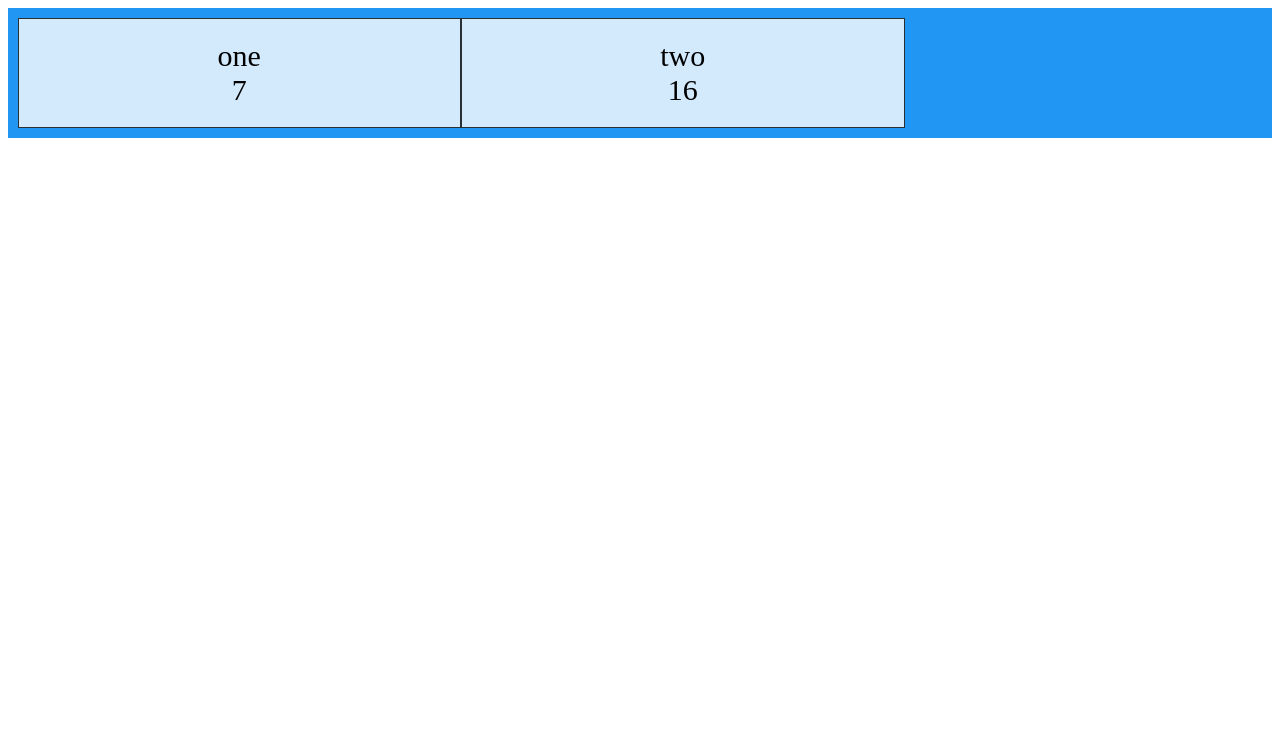
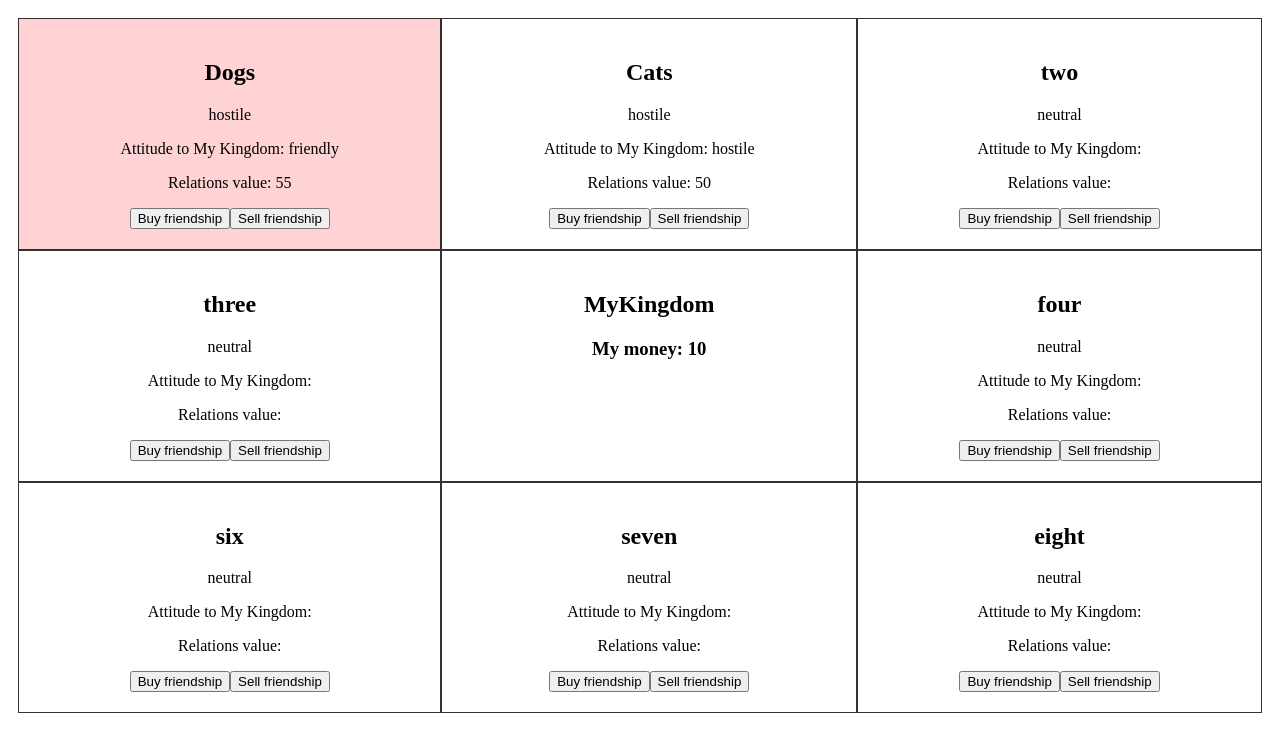
Before and after one commit to DabTheMatt/balance_2, a React (Create React App) app: page /balance_2/game in a window 1280 px wide. Shown: the top 752 px of the page. Built offline with nearby package versions, Linux system fonts and the light colour scheme.

Commit message:
buy sell colors

```diff
--- a/src/components/BalanceGame/BalanceGame.js
+++ b/src/components/BalanceGame/BalanceGame.js
@@ -1,5 +1,7 @@
 import React, { useState, useRef, useEffect} from "react";
 import Kingdom from "./Kingdom";
+import MyKingdom from "./MyKindgdom";
+
 
 const BalanceGame = () => {
 
@@ -7,17 +9,78 @@ const BalanceGame = () => {
     const [time, setTime] = useState(0);
     const [timeTwo, setTimeTwo] = useState(2);
     const [clockActive, setClockActive] = useState(false);
+    const [kingdom1speed, setKingdom1speed] = useState(1);
+    const [myMoney, setMyMoney] = useState(10);
+    const [oneAttitude, setOneAttitude] = useState(null);
+
+    const handleBuy = (index) => {
+        setMyMoney(myMoney - 1);
+        if (index === 1) {
+            setKingdom1speed(kingdom1speed + 1);
+        }
+    }
+
+    const handleSell = (index) => {
+        setMyMoney(myMoney + 1);
+        if (index === 1) {
+            setKingdom1speed(kingdom1speed - 1);
+        }
+    }
+
+    const setOneAttitudeBaseColor = () => {
+        if (kingdom1.data.relations >= 168) {
+            setOneAttitude('rising');
+        } else if (kingdom1.data.relations >=89 && kingdom1.data.relations <= 167 ) {
+            setOneAttitude('neutral');
+        } else if (kingdom1.data.relations <= 88) {
+            setOneAttitude('descending');
+        }
+    }
+
+    const [ kingdom1, setKingdom1 ] = useState(
+        {data: {
+            index: 1,
+            name: "Dogs",
+            startingMoney: 20,
+            relations: 50,
+            attitude: 'friendly'
+            }
+         })
+
+    const [ kingdom2, setKingdomTwo ] = useState(
+        {data: {
+            index: 2,
+            name: "Cats",
+            startingMoney: 20,
+            relations: 50,
+            attitude: 'hostile',
+            }
+        })
 
     useEffect(() => {
-      let seconds = 60;
+      let seconds = 255;
 
       setClockActive(true);
       const interval = setInterval(() => {
+
+        setOneAttitudeBaseColor();
+
+            setKingdom1({...kingdom1,  data: {
+                index: 1,
+                name: "Dogs",
+                startingMoney: 20,
+                relations: kingdom1.data.relations + kingdom1speed,
+                attitude: 'friendly',
+                kingdomBackgroundOpacity: kingdom1.data.relations / 256,
+                vector: 'neutral'
+                },
+            });
+
         setTime((time) => time + 1);
         setTimeTwo((timeTwo) => timeTwo + 2);
       }, 1000);
 
-      if (time >= 60) {
+      if (time >= 255 || myMoney <= 0) {
         setClockActive(false);
         clearInterval(interval);
       }
@@ -29,8 +92,28 @@ const BalanceGame = () => {
     return (
         <div>
             <div className="grid-container">
-                <Kingdom name={'one'} clockOne={time} />
+                <Kingdom
+                    index={kingdom1.data.index}
+                    name={kingdom1.data.name}
+                    relations={kingdom1.data.relations}
+                    attitude={kingdom1.data.attitude}
+                    handleBuy={handleBuy}
+                    handleSell={handleSell}
+                    kingdomBackgroundOpacity={kingdom1.data.kingdomBackgroundOpacity}
+                    baseColor={oneAttitude}
+                />
+                <Kingdom
+                    name={kingdom2.data.name}
+                    relations={kingdom2.data.relations}
+                    attitude={kingdom2.data.attitude}
+                />
                 <Kingdom name={'two'} clockOne={timeTwo} />
+                <Kingdom name={'three'} clockOne={time} />
+                <MyKingdom myMoney={myMoney} />
+                <Kingdom name={'four'} clockOne={timeTwo} />
+                <Kingdom name={'six'} clockOne={timeTwo} />
+                <Kingdom name={'seven'} clockOne={time} />
+                <Kingdom name={'eight'} clockOne={timeTwo} />
             </div>
         </div>
     )
--- a/src/components/BalanceGame/Kingdom.js
+++ b/src/components/BalanceGame/Kingdom.js
@@ -1,10 +1,56 @@
 import React, { useState, useRef, useEffect } from "react";
 
-const Kingdom = ({name, clockOne}) => {
+const Kingdom = ({name, attitude, relations, classColor, handleBuy, handleSell, index, kingdomBackgroundOpacity, baseColor}) => {
+
+    const [vector, setVector] = useState(null);
+    const [bcgColor, setBcgColor] = useState('neutral');
+    const [time, setTime] = useState(0);
+    const [timeTwo, setTimeTwo] = useState(2);
+    const [clockActive, setClockActive] = useState(false);
+    const hostile = '359, 47, 51'
+
+    const setOneAttitudeBaseColor = () => {
+        if (relations >= 168) {
+            setBcgColor('friendly')
+        } else if (relations >=89 && relations <= 167 ) {
+            setBcgColor('neutral');
+        } else if (relations <= 88) {
+            setBcgColor('hostile');
+        }
+    }
+
+    useEffect(() => {
+        let seconds = 255;
+
+        setClockActive(true);
+        const interval = setInterval(() => {
+
+          setOneAttitudeBaseColor();
+
+          setTime((time) => time + 1);
+          setTimeTwo((timeTwo) => timeTwo + 2);
+        }, 1000);
+
+        if (time >= 255) {
+          setClockActive(false);
+          clearInterval(interval);
+        }
+        return () => {
+          setClockActive(false);
+          clearInterval(interval);
+        };
+      }, [time, clockActive]);
 
     return (
-        <div className="grid-item">
-            {name}<br/>{clockOne}
+        <div className={`grid-item ${bcgColor}`} style={{background: `rgba(${hostile}, ${kingdomBackgroundOpacity})`}}>
+            <h2>{name}</h2>
+            <p>{bcgColor}</p>
+            <p>Attitude to My Kingdom: {attitude}</p>
+            <p>Relations value: {relations}</p>
+            <div>
+                <button onClick={() => handleBuy(index)}>Buy friendship</button>
+                <button onClick={() => handleSell(index)}>Sell friendship</button>
+            </div>
         </div>
     )
 }
--- /dev/null
+++ b/src/components/BalanceGame/MyKindgdom.js
@@ -0,0 +1,16 @@
+import React, { useState, useRef, useEffect } from "react";
+
+const MyKingdom = ({myMoney}) => {
+
+    const [vector, setVector] = useState(null);
+
+    return (
+        <div className={`grid-item`}>
+            <h2>MyKingdom</h2>
+            <h3>My money: {myMoney}</h3>
+
+        </div>
+    )
+}
+
+export default MyKingdom;
--- a/src/components/HomePage/HomePage.js
+++ b/src/components/HomePage/HomePage.js
@@ -10,6 +10,9 @@ export default function HomePage() {
         <div>
             <Link to="/balance_2/about">about</Link>
         </div>
+        <div>
+            <Link to="/balance_2/game">game</Link>
+        </div>
         <div>v0.4-alpha-lightning</div>
       </div>
     );
--- a/src/styles.css
+++ b/src/styles.css
@@ -20,13 +20,25 @@
 .grid-container {
   display: grid;
   grid-template-columns: auto auto auto;
-  background-color: #2196F3;
+  background-color: white;
   padding: 10px;
 }
 .grid-item {
   background-color: rgba(255, 255, 255, 0.8);
   border: 1px solid rgba(0, 0, 0, 0.8);
   padding: 20px;
-  font-size: 30px;
+  font-size: 1em;
   text-align: center;
 }
+
+.friendly {
+  background-color: hsl(132, 29, 31);
+}
+
+.hostile {
+  background-color: hsl(359, 47, 51);
+}
+
+.neutral {
+  background-color: hsl(242, 232, 207);
+}
```
